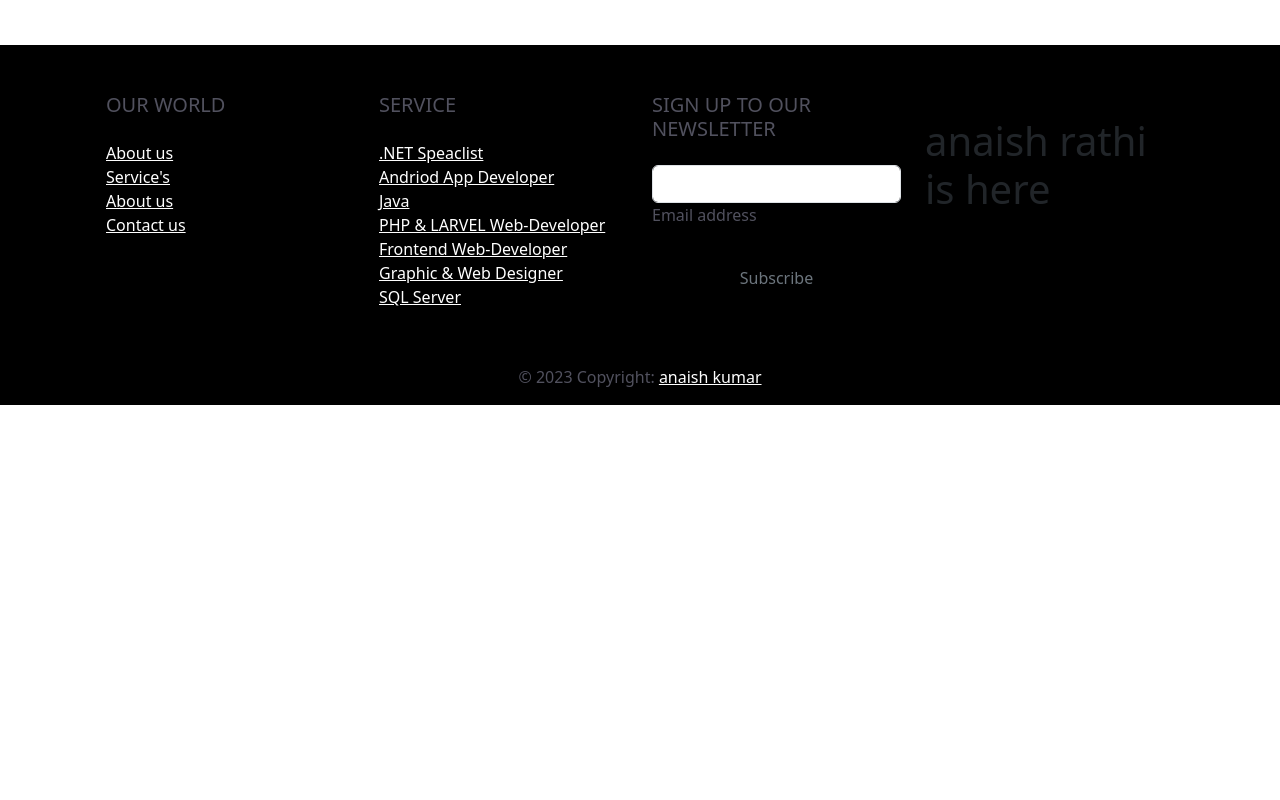
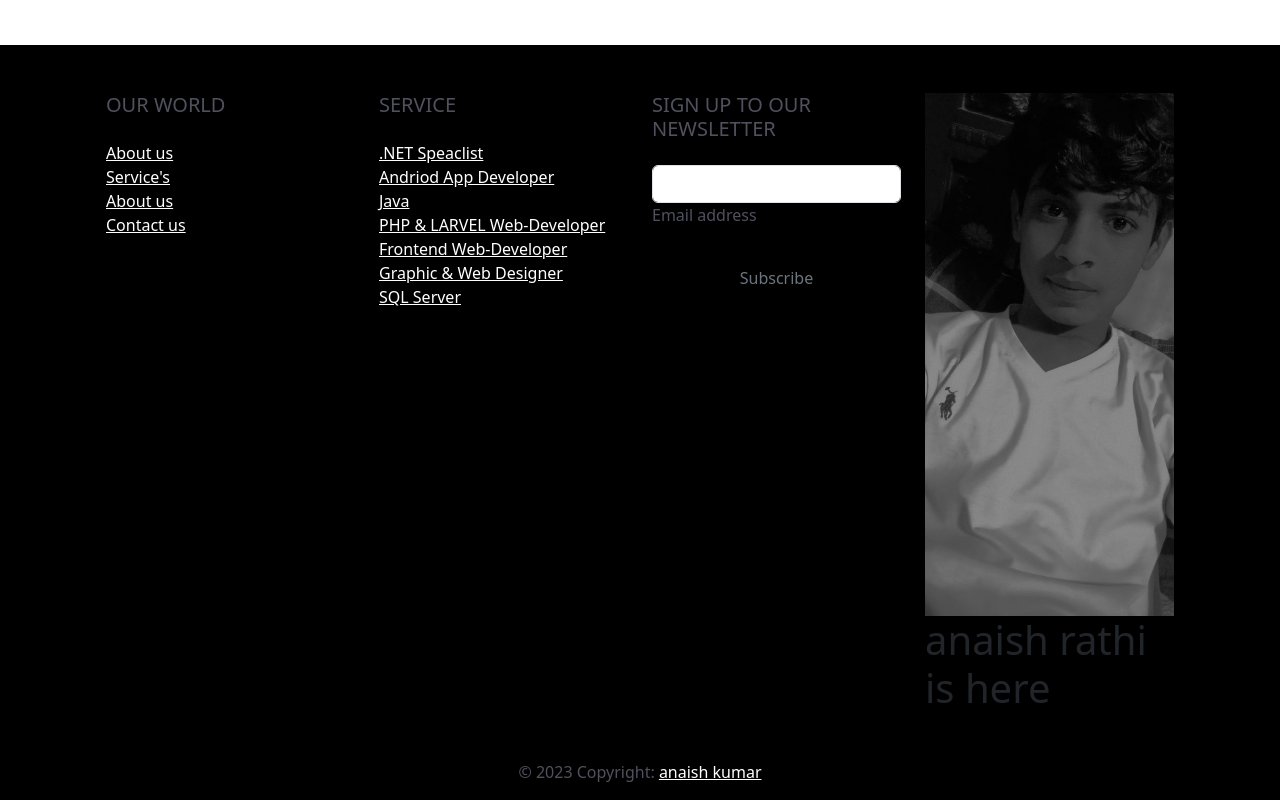
Before and after one commit to anaish-rathi/Blackoutlet-online-web, a plain HTML site: page index.html in a window 1280 px wide. Shown: the part 3441-4241 px from the top of the page. Before the commit the page ends 3846 px from the top, so only its background shows below. Drawn offline with nearby package versions, Linux system fonts and the light colour scheme.

Commit message:
index.html

```diff
--- a/index.html
+++ b/index.html
@@ -595,7 +595,7 @@
               <button type="submit" class="btn text-secondary btn-outline-white btn-block">Subscribe</button>
             </div>
             <div class="col-lg-3 col-md-6 mb-4 mb-lg-0">
-              <img src="img/myimage (2).jpeg" alt="">
+              <img src="myimage (2).jpeg" alt="">
               <h1>anaish rathi is here</h1>
 
             </div>
```
